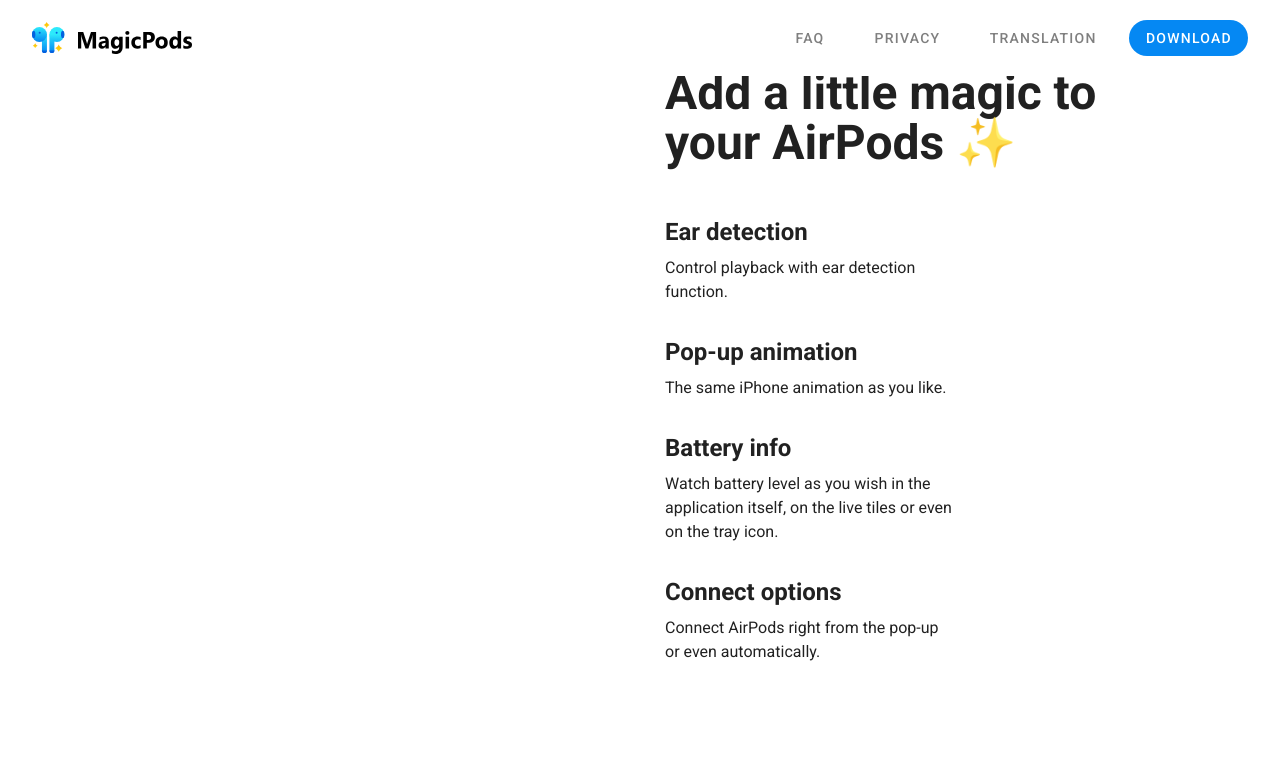
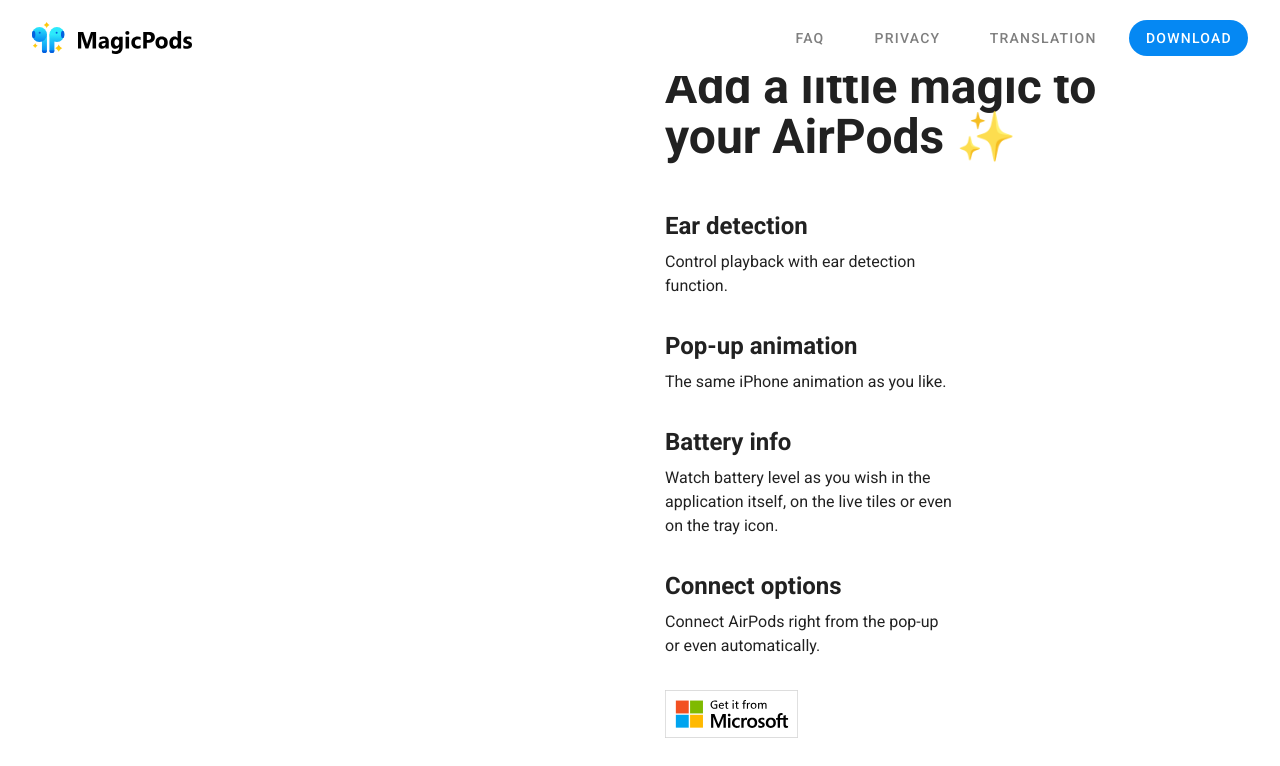
Before and after one commit to steam3d/MagicPods.app, a Nuxt app: page / in a window 1280 px wide. Shown: the top 766 px of the page. Built offline with nearby package versions, Linux system fonts and the light colour scheme.

Commit message:
Add ms-btn

```diff
--- a/components/MicrosoftBtn.vue
+++ b/components/MicrosoftBtn.vue
@@ -1,6 +1,11 @@
 <template>
-  <v-btn icon href="https://www.microsoft.com/ru-ru/p/magicpods/9p6skkfkshkm">
-    <v-img src="~/microsoft_btn.svg" />
+  <v-btn
+    class="ms-btn"
+    text
+    href="https://www.microsoft.com/ru-ru/p/magicpods/9p6skkfkshkm"
+    :ripple="false"
+  >
+    <v-img src="microsoft_btn.svg" />
   </v-btn>
 </template>
 
@@ -10,3 +15,10 @@
 @Component({})
 export default class MicrosoftBtn extends Vue {}
 </script>
+
+<style lang="scss" scoped>
+.ms-btn {
+  width: 133px;
+  height: 48px !important;
+}
+</style>
--- a/pages/index.vue
+++ b/pages/index.vue
@@ -35,7 +35,9 @@
             </span>
           </div>
         </div>
-        <MicrosoftBtn />
+        <div>
+          <microsoft-btn />
+        </div>
       </article>
     </div>
   </v-container>
```
